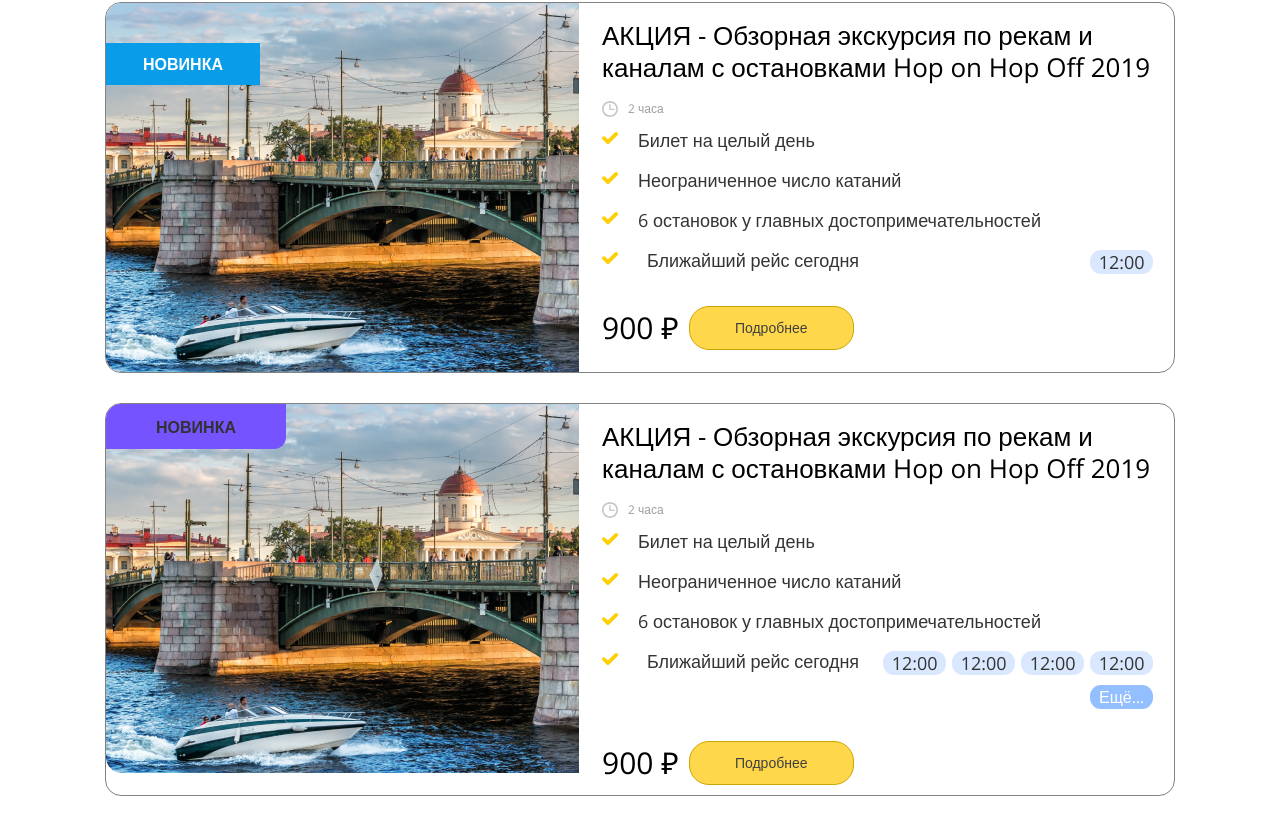
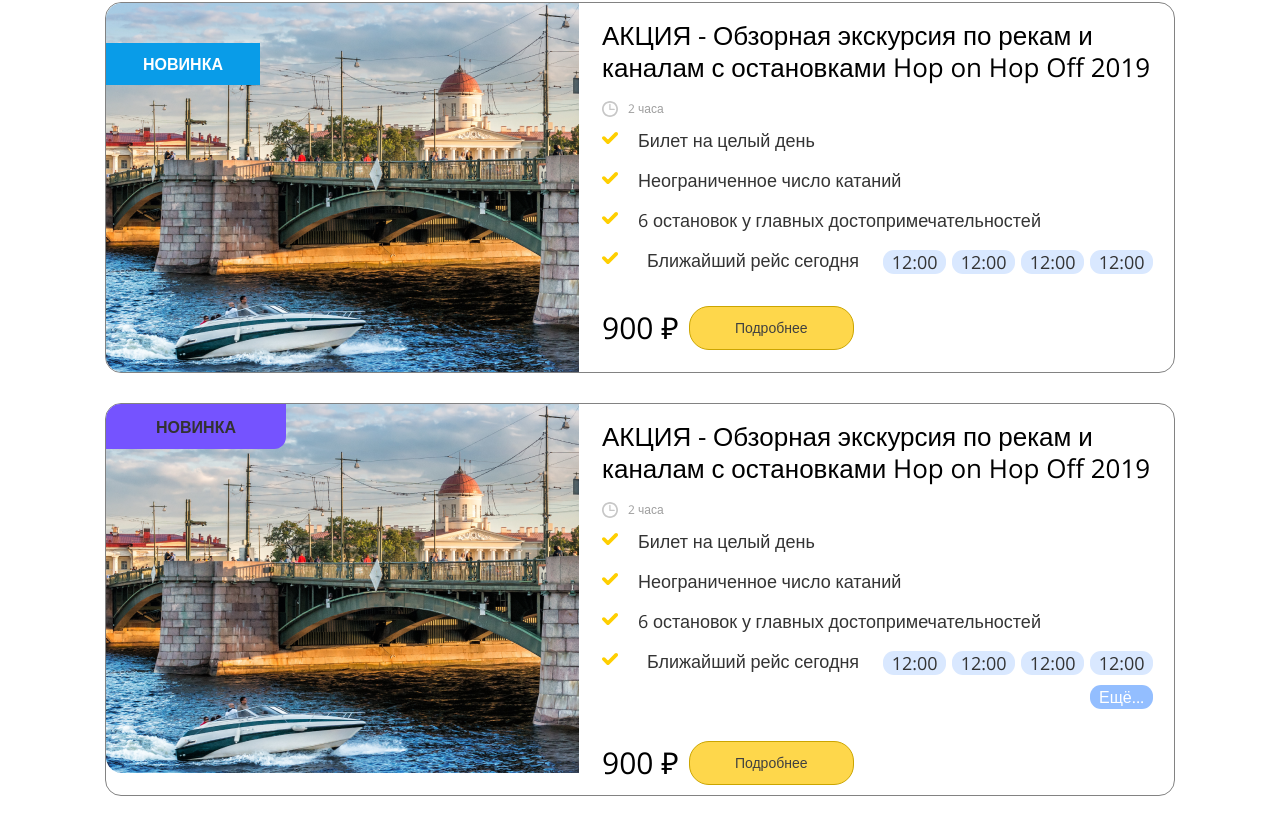
Before and after one commit to DmitriyBartenev/nevatrip, a website: page index.html in a window 1280 px wide. Shown: the part 874-1700 px from the top of the page. Drawn offline with nearby package versions, Linux system fonts and the light colour scheme.

Commit message:
added more time__item

```diff
--- a/index.html
+++ b/index.html
@@ -140,6 +140,9 @@
                         <div class="card__schedule">
                             <ul class="time">
                                 <li class="time__item">12:00</li>
+                                <li class="time__item">12:00</li>
+                                <li class="time__item">12:00</li>
+                                <li class="time__item">12:00</li>
                                 <button class="add_more">Ещё...</button>
                             </ul>
                         </div>
```
